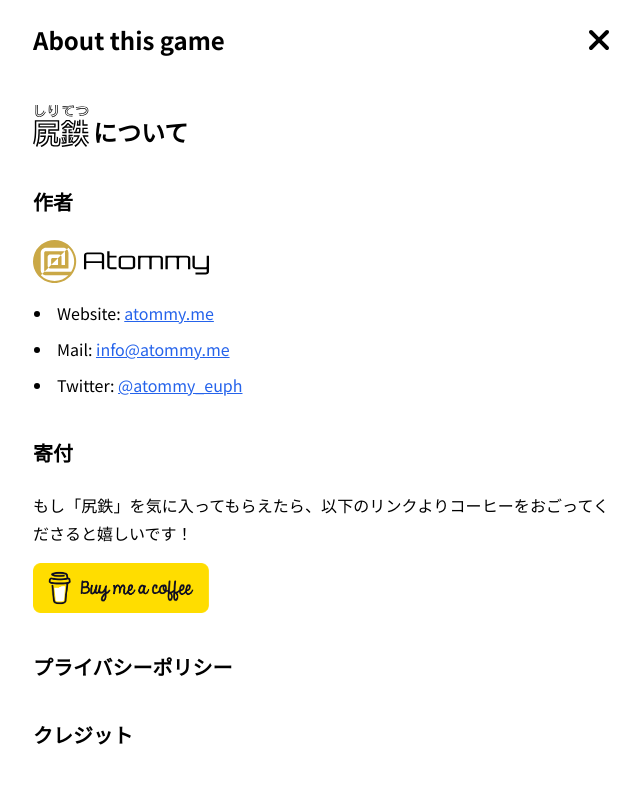
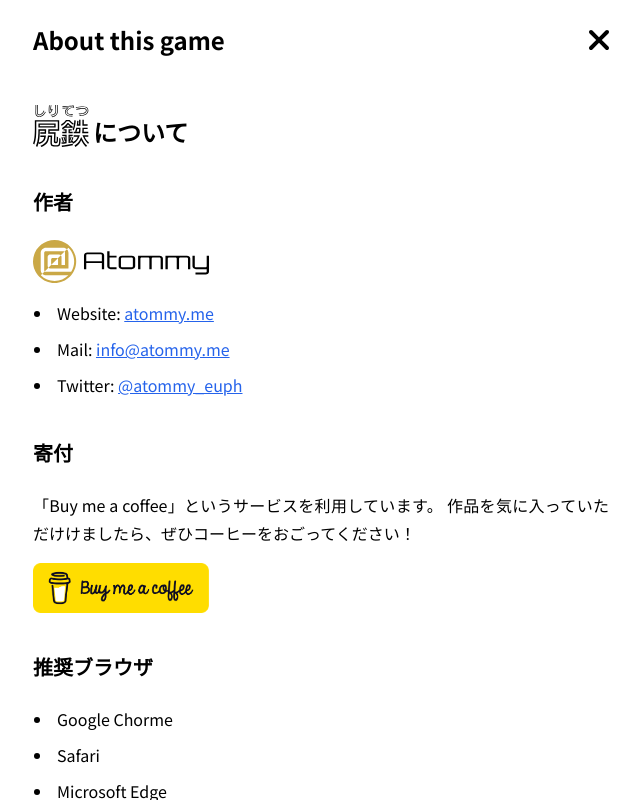
Before and after one commit to atommy-euph/snwc2, a React (Create React App) app: page / in a window 1280 px wide. Both pictures are taken after a click on the button 663 px from the left and 646 px from the top of the page. Shown: the whole page, without its empty margins (319-959 px from the left). Built offline with nearby package versions, Linux system fonts and the light colour scheme.

Commit message:
add information about this game

```diff
--- a/src/components/Info.jsx
+++ b/src/components/Info.jsx
@@ -10,6 +10,7 @@
         <img className="w-14 inline mr-1" src={logo} alt="尻鉄" />
         <span className="inline-block pt-3">について</span>
       </h1>
+
       <h2>作者</h2>
       <div className="flex flex-row items-center mb-4">
         <img className="w-44 inline mr-2" src={atommy} alt="Atommy" />
@@ -27,13 +28,31 @@
       </ul>
       <h2>寄付</h2>
       <p>
-        もし「尻鉄」を気に入ってもらえたら、以下のリンクよりコーヒーをおごってくださると嬉しいです！
+        「Buy me a coffee」というサービスを利用しています。
+        作品を気に入っていただけけましたら、ぜひコーヒーをおごってください！
       </p>
       <a href="https://buymeacoffee.com/atommy">
         <img className="w-44" src={bmcButton} alt="Buy me a coffee" />
       </a>
-      <h2>プライバシーポリシー</h2>
-      <h2>クレジット</h2>
+      <h2>推奨ブラウザ</h2>
+      <ul>
+        <li>Google Chorme</li>
+        <li>Safari</li>
+        <li>Microsoft Edge</li>
+        <li>Firefox</li>
+      </ul>
+      <h2>バージョン情報</h2>
+      <ul>
+        <li>v1.0.0</li>
+      </ul>
+      <h2>機能追加予定</h2>
+      <ul>
+        <li>ログイン機能</li>
+        <li>ランキング表示機能</li>
+        <li>ハードモード</li>
+      </ul>
+      {/* <h2>プライバシーポリシー</h2> */}
+      {/* <h2>クレジット</h2> */}
     </Overlay>
   );
 };
```
